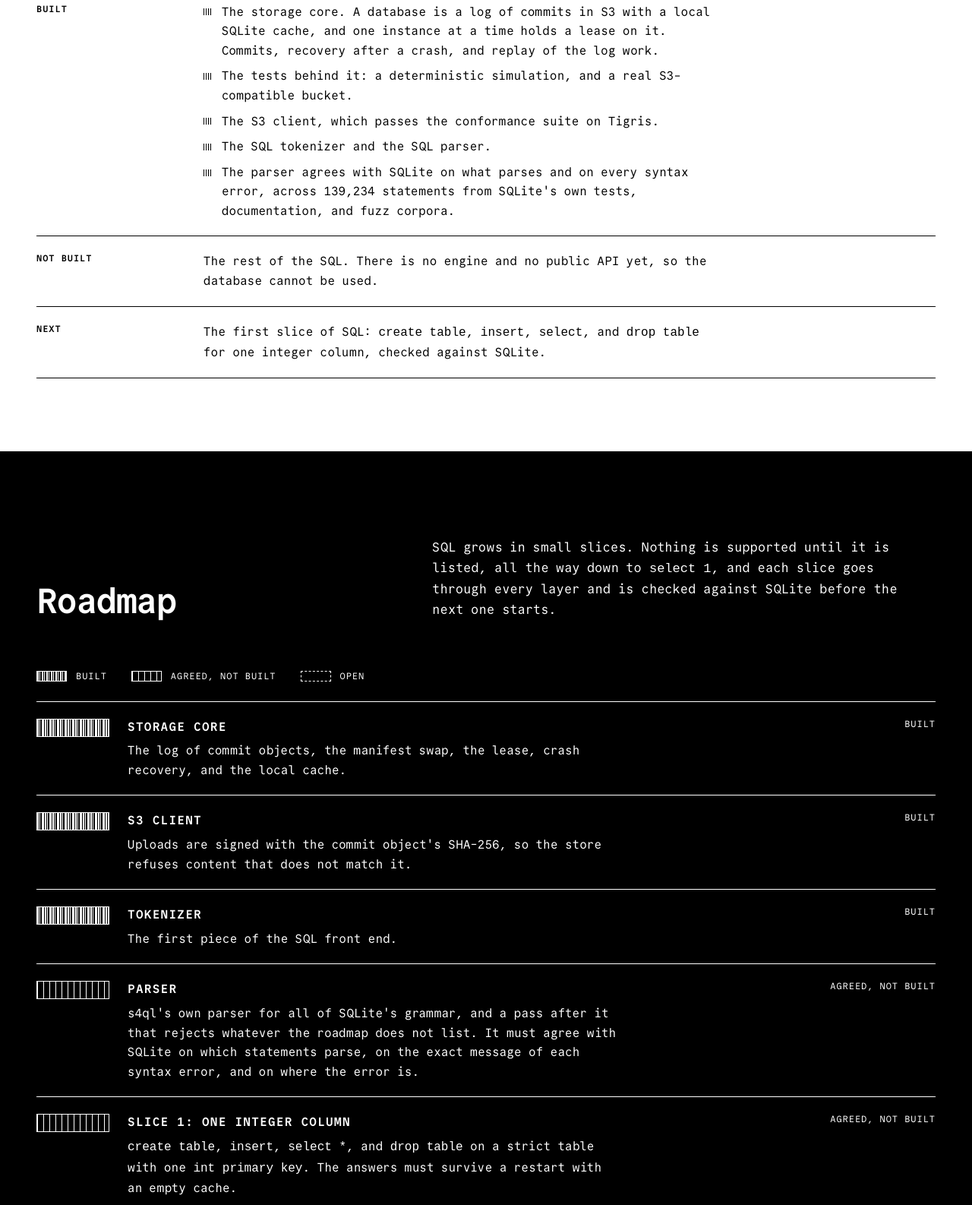
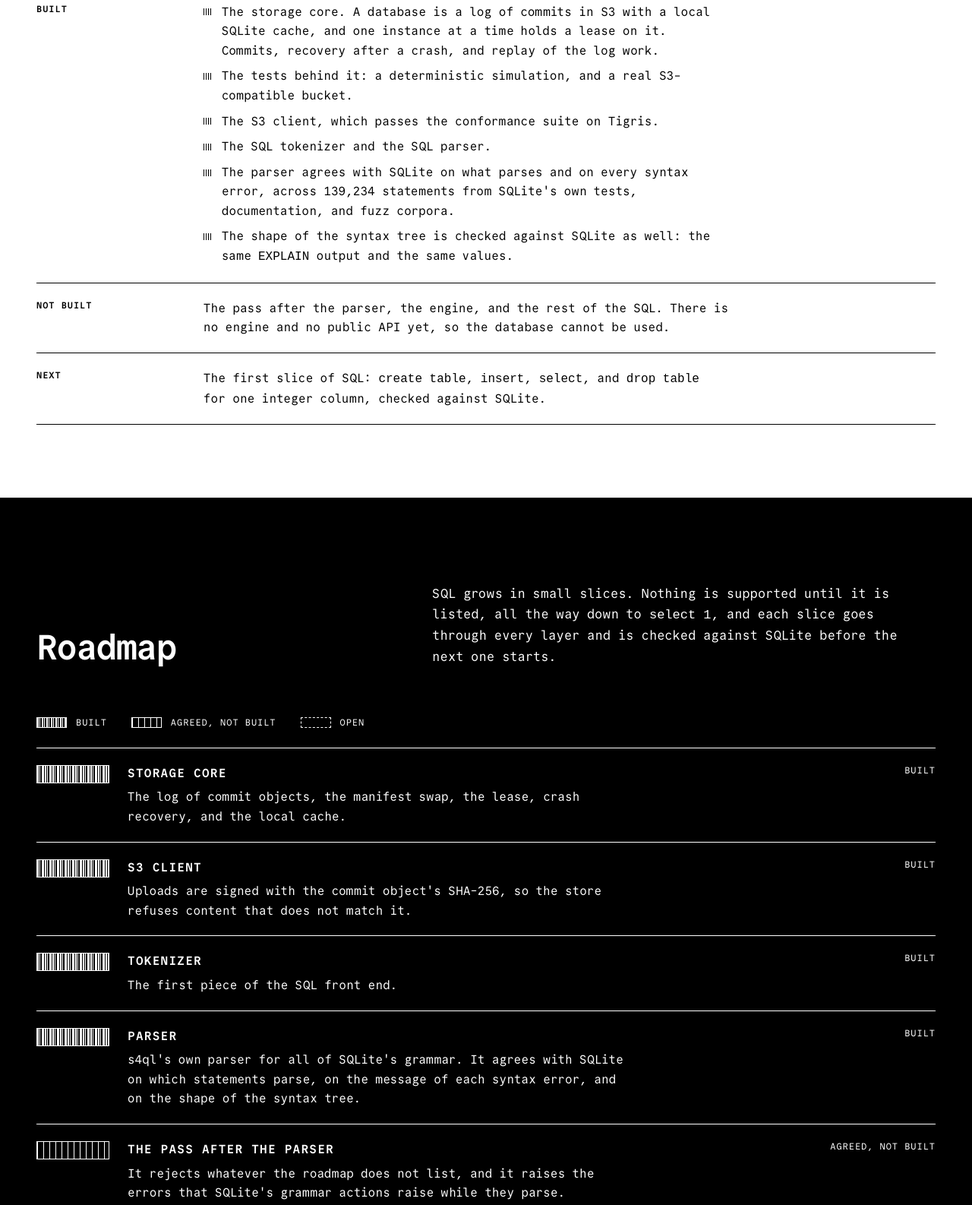
Before and after one commit to maragudk/s4ql, a plain HTML site: page site/index.html in a window 1280 px wide. Shown: the part 4838-6424 px from the top of the page at 76% size. Drawn offline with Linux system fonts and the light colour scheme.

Commit message:
Update the status and the roadmap on the site for the parser and the shape check of its tree

```diff
--- a/site/index.html
+++ b/site/index.html
@@ -852,12 +852,13 @@ footer ul {
               <li>The S3 client, which passes the conformance suite on Tigris.</li>
               <li>The SQL tokenizer and the SQL parser.</li>
               <li>The parser agrees with SQLite on what parses and on every syntax error, across 139,234 statements from SQLite's own tests, documentation, and fuzz corpora.</li>
+              <li>The shape of the syntax tree is checked against SQLite as well: the same <code>EXPLAIN</code> output and the same values.</li>
             </ul>
           </td>
         </tr>
         <tr>
           <th scope="row" class="caps">Not built</th>
-          <td><p>The rest of the SQL. There is no engine and no public API yet, so the database cannot be used.</p></td>
+          <td><p>The pass after the parser, the engine, and the rest of the SQL. There is no engine and no public API yet, so the database cannot be used.</p></td>
         </tr>
         <tr>
           <th scope="row" class="caps">Next</th>
@@ -895,9 +896,14 @@ footer ul {
         <div><h3>Tokenizer</h3><p>The first piece of the SQL front end.</p></div>
         <span class="where caps">Built</span>
       </li>
+      <li class="built">
+        <span class="glyph" aria-hidden="true"></span>
+        <div><h3>Parser</h3><p>s4ql's own parser for all of SQLite's grammar. It agrees with SQLite on which statements parse, on the message of each syntax error, and on the shape of the syntax tree.</p></div>
+        <span class="where caps">Built</span>
+      </li>
       <li class="agreed">
         <span class="glyph" aria-hidden="true"></span>
-        <div><h3>Parser</h3><p>s4ql's own parser for all of SQLite's grammar, and a pass after it that rejects whatever the roadmap does not list. It must agree with SQLite on which statements parse, on the exact message of each syntax error, and on where the error is.</p></div>
+        <div><h3>The pass after the parser</h3><p>It rejects whatever the roadmap does not list, and it raises the errors that SQLite's grammar actions raise while they parse.</p></div>
         <span class="where caps">Agreed, not built</span>
       </li>
       <li class="agreed">
```
Also changed, not shown: 1 other file.
